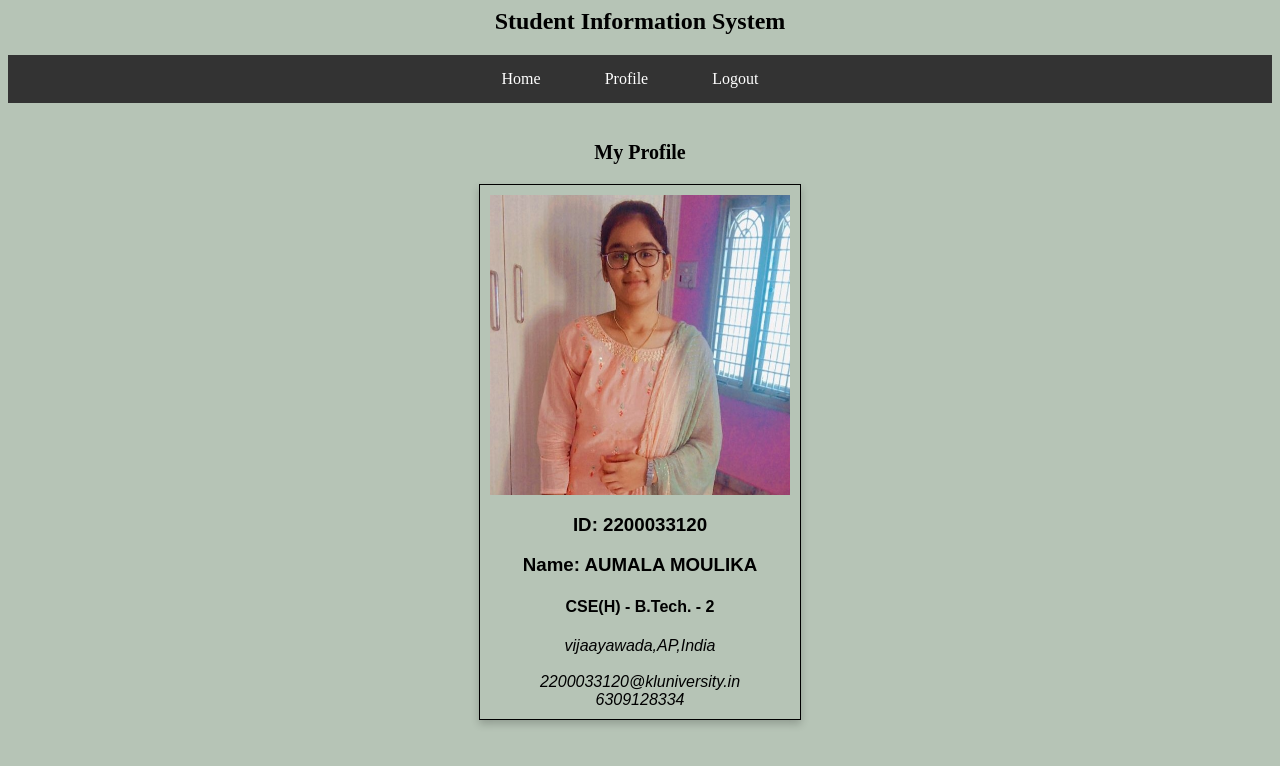
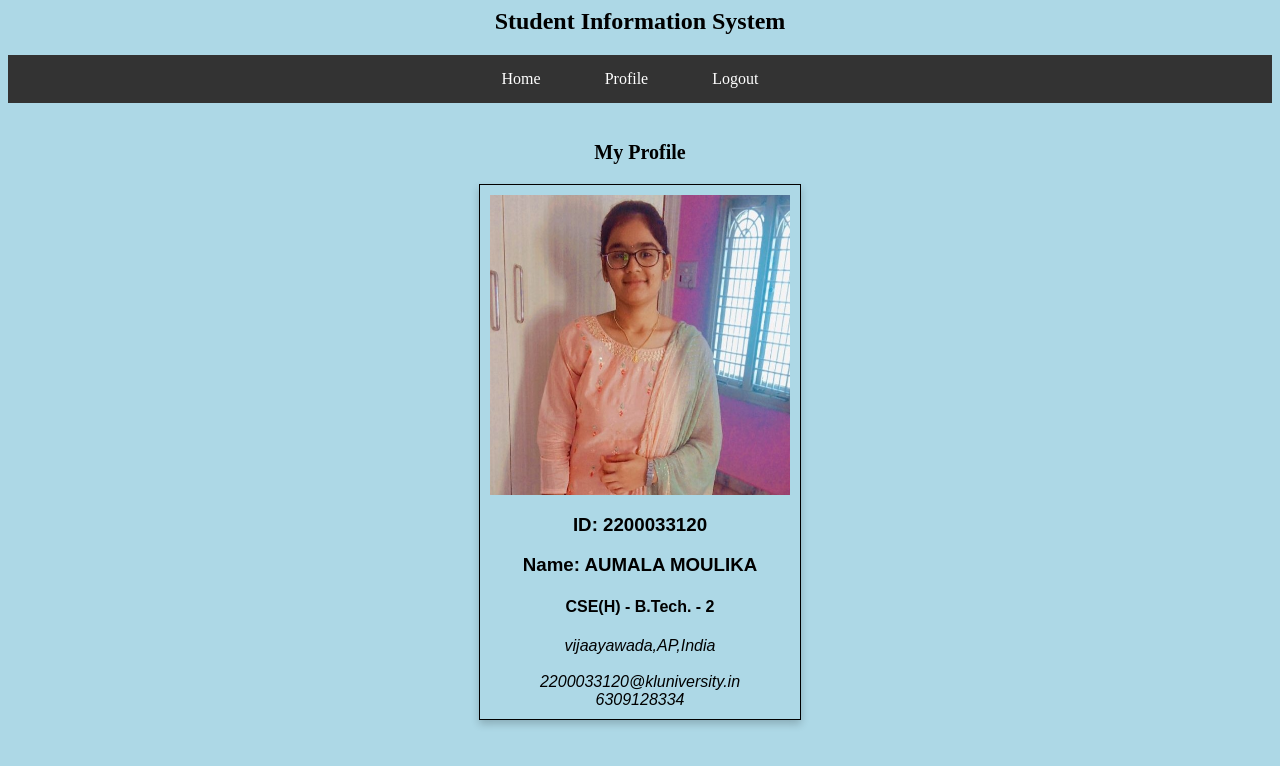
Before and after one commit to 2200033120moulika/htmlproject33120, a plain HTML site: page profile.html in a window 1280 px wide. Drawn offline with Linux system fonts and the light colour scheme.

Commit message:
Add files via upload

```diff
--- a/profile.html
+++ b/profile.html
@@ -15,7 +15,7 @@
 }
 </style>
 </head>
-<body bgcolor="B6C4B6">
+<body bgcolor="lightblue">
 <h2 align="center">Student Information System</h2>
 <nav>
 <ul>
```
